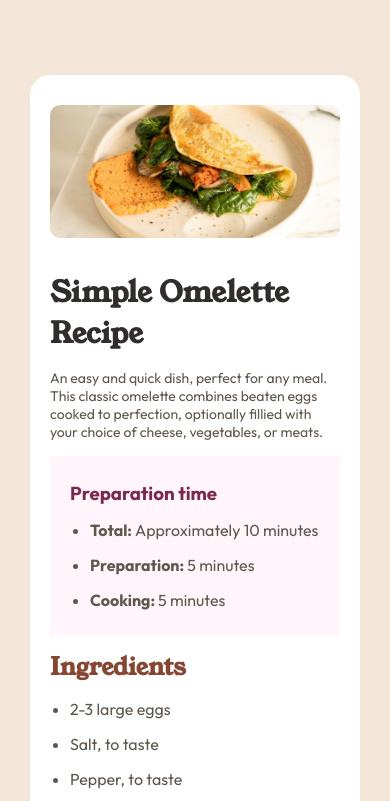
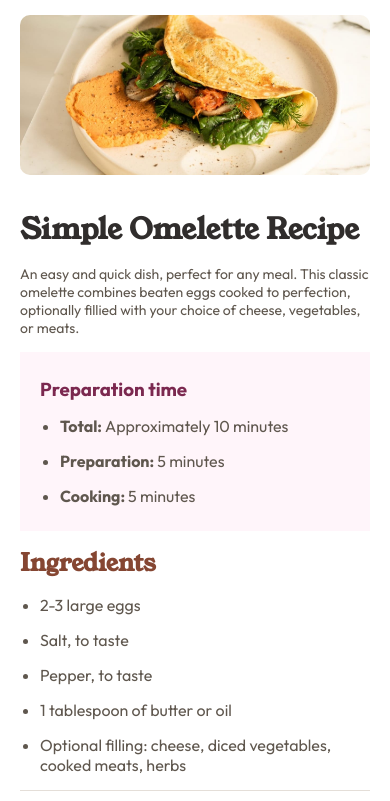
Before and after one commit to VicDevJS/Recipe-page-main, a plain HTML site: page index.html in a window 390 px wide. Shown: the top 801 px of the page. Drawn offline with Linux system fonts and the light colour scheme.

Commit message:
finished project

```diff
--- a/css/style.css
+++ b/css/style.css
@@ -72,3 +72,16 @@ li{
     grid-template-columns: 1fr 1fr;
     margin: 0;
 }
+
+@media only screen and (max-width: 500px){
+    body{
+        padding: 0;
+        margin: 0;
+        display: block;
+        background-color: #ffffff;
+    }
+    html, .container, .apresentation, .nutrition{
+        margin: 0;
+        border-radius: 0;
+    }
+}
```
